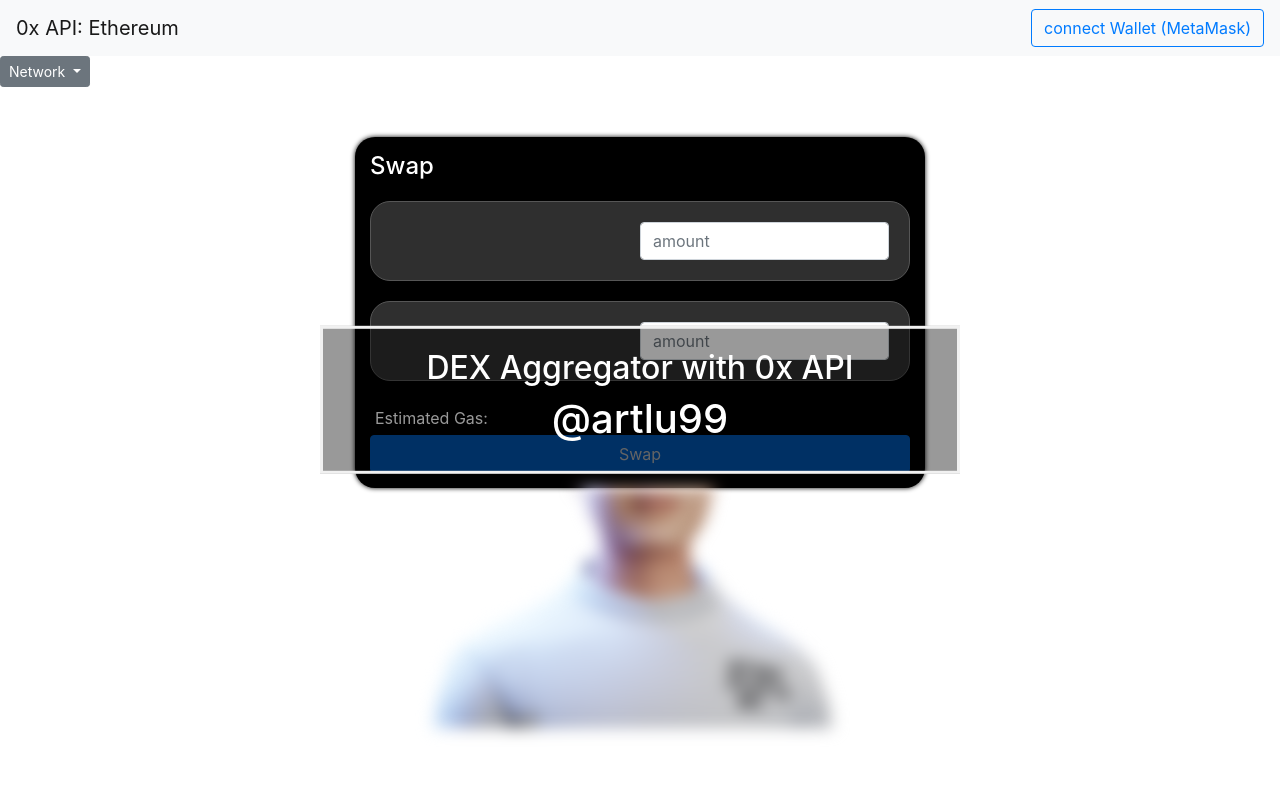
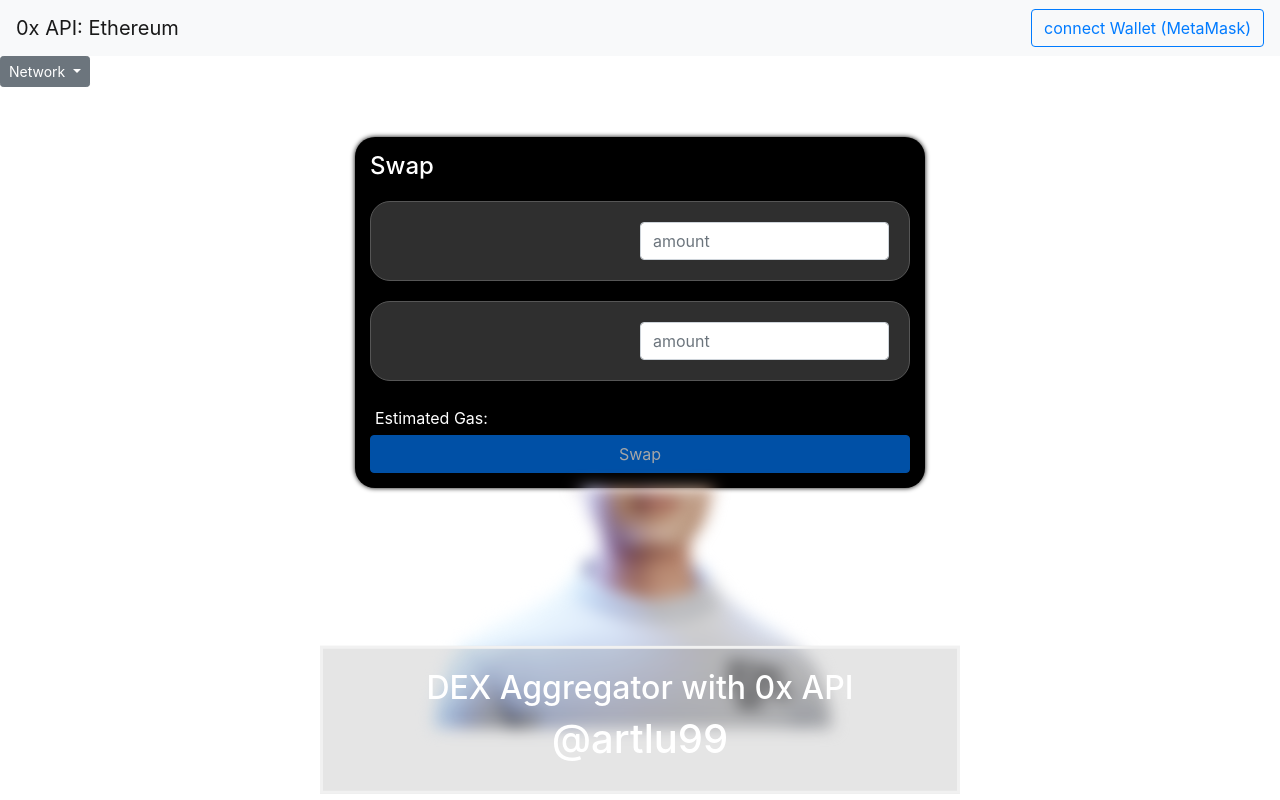
Before and after one commit to 15-Lippo/exc, a website with bundled scripts: page index.html in a window 1280 px wide. Built offline with nearby package versions, Linux system fonts and the light colour scheme; no server answers.

Commit message:
make logo less sticky

```diff
--- a/style.css
+++ b/style.css
@@ -70,13 +70,13 @@
     /* Fallback */
     background-color: rgb(0, 0, 0);
     /* Black w/opacity/see-through */
-    background-color: rgba(0, 0, 0, 0.4);
+    background-color: rgba(0, 0, 0, 0.1);
 
     color: white;
     font-weight: bold;
     border: 3px solid #f1f1f1;
     position: absolute;
-    top: 50%;
+    top: 90%;
     left: 50%;
     transform: translate(-50%, -50%);
     z-index: 2;
```
